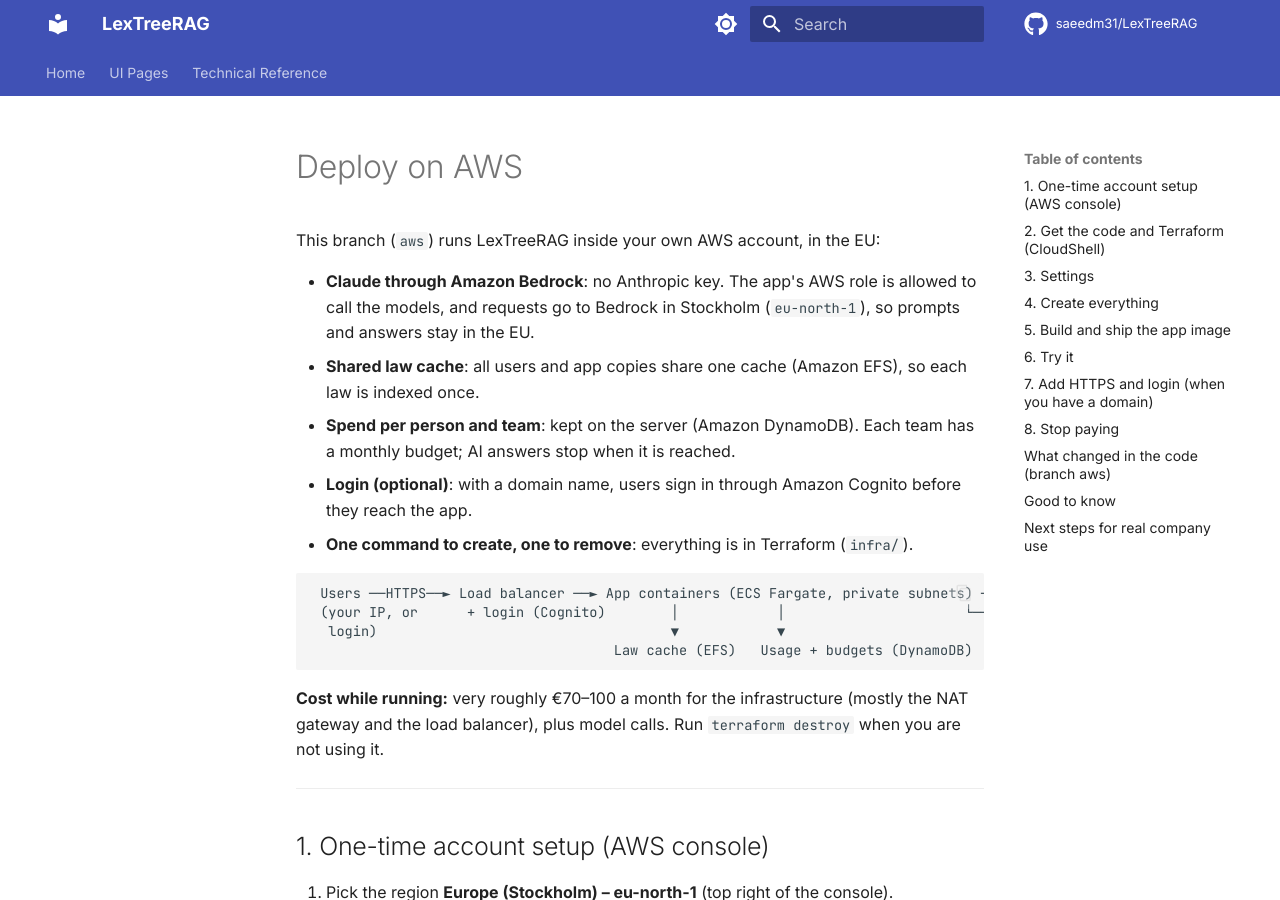
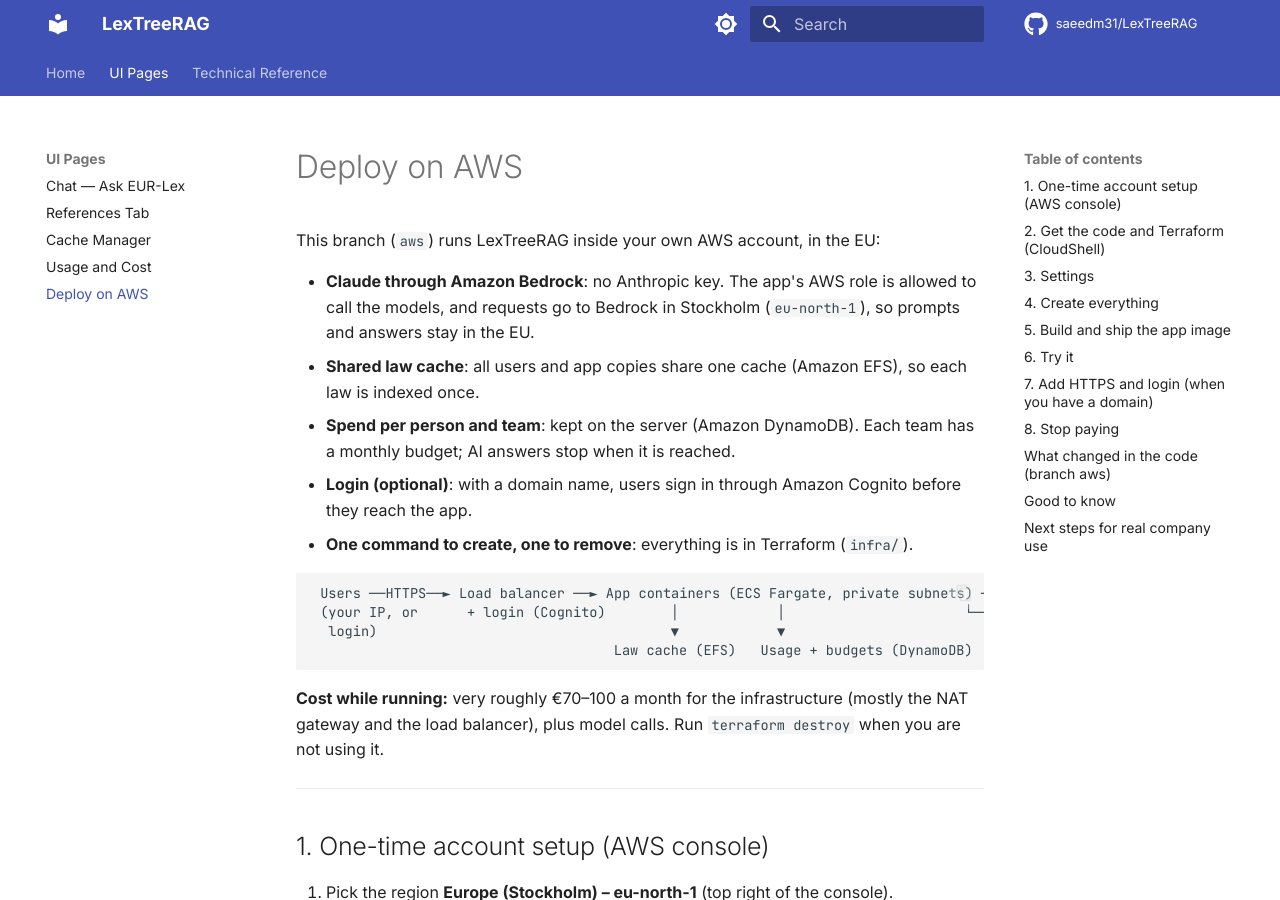
Before and after one commit to saeedm31/LexTreeRAG, an MkDocs documentation site: the page built from docs/aws.md, in a window 1280 px wide and 900 px high. Built offline with MkDocs 1.6.1 and Material for MkDocs 9.7.7, drawn with Linux system fonts in a browser that asks for light colours; comment, search, counter and statistics services are not loaded.

Commit message:
Docs menu: Deploy on AWS
Co-Authored-By: Claude Opus 5.5 <noreply@anthropic.com>
Claude-Session: https://claude.ai/code/session_01QTfieQtGtYdqu4Z6QosENQ

```diff
--- a/mkdocs.yml
+++ b/mkdocs.yml
@@ -42,6 +42,7 @@ nav:
     - References Tab: references.md
     - Cache Manager: cache-manager.md
     - Usage and Cost: usage.md
+    - Deploy on AWS: aws.md
   - Technical Reference:
     - Pipeline Architecture: pipeline.md
 
```
